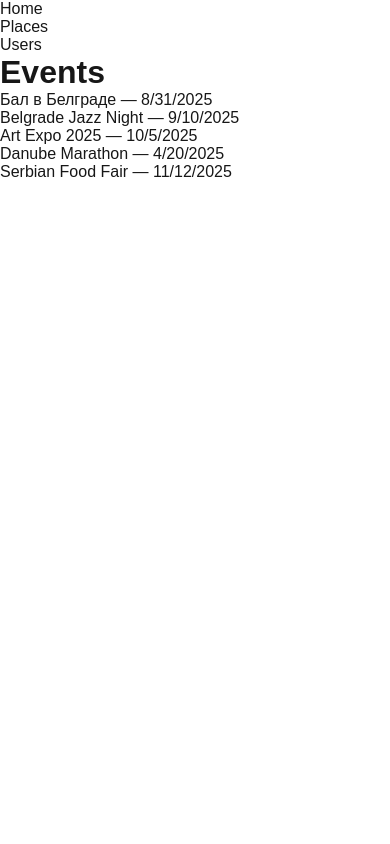
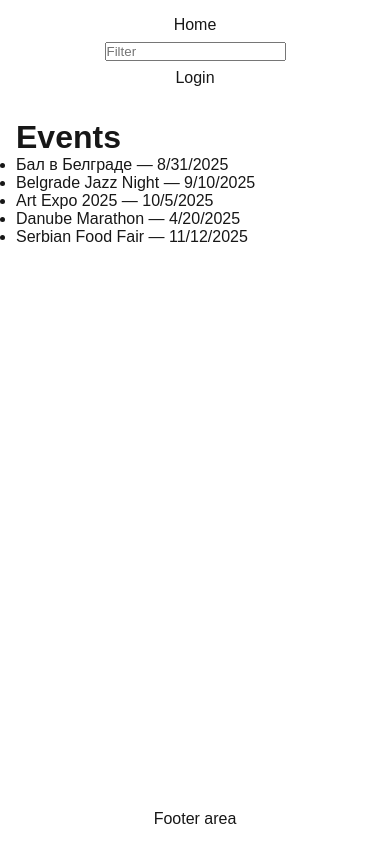
Before and after one commit to kapernikxd/client-next, a Next.js app: page / in a window 390 px wide. Built offline with nearby package versions, Linux system fonts and the light colour scheme.

Commit message:
feat: add responsive layout with header and footer

```diff
--- /dev/null
+++ b/src/app/(site)/layout.css
@@ -0,0 +1,51 @@
+.app-layout {
+  display: flex;
+  flex-direction: column;
+  min-height: 100vh;
+}
+
+.site-header,
+.site-footer {
+  flex-shrink: 0;
+  padding: 1rem;
+}
+
+.site-header {
+  display: flex;
+  flex-direction: column;
+  gap: 0.5rem;
+}
+
+.site-header > .left,
+.site-header > .center,
+.site-header > .right {
+  display: flex;
+  justify-content: center;
+  align-items: center;
+}
+
+.site-main {
+  flex: 1 0 auto;
+  padding: 1rem;
+}
+
+.site-footer {
+  text-align: center;
+}
+
+@media (min-width: 768px) {
+  .site-header {
+    flex-direction: row;
+    justify-content: space-between;
+    align-items: center;
+  }
+
+  .site-header > .center {
+    flex: 1;
+  }
+
+  .site-header > .left,
+  .site-header > .right {
+    width: 25%;
+  }
+}
--- a/src/app/(site)/layout.tsx
+++ b/src/app/(site)/layout.tsx
@@ -1,23 +1,23 @@
 import Link from "next/link";
 import { ReactNode } from "react";
+import "./layout.css";
 
 export default function SiteLayout({ children }: { children: ReactNode }) {
   return (
-    <div>
-      <nav>
-        <ul>
-          <li>
-            <Link href="/">Home</Link>
-          </li>
-          <li>
-            <Link href="/places">Places</Link>
-          </li>
-          <li>
-            <Link href="/users">Users</Link>
-          </li>
-        </ul>
-      </nav>
-      <main>{children}</main>
+    <div className="app-layout">
+      <header className="site-header">
+        <div className="left">
+          <Link href="/">Home</Link>
+        </div>
+        <div className="center">
+          <input type="text" placeholder="Filter" />
+        </div>
+        <div className="right">
+          <Link href="/login">Login</Link>
+        </div>
+      </header>
+      <main className="site-main">{children}</main>
+      <footer className="site-footer">Footer area</footer>
     </div>
   );
 }
```
